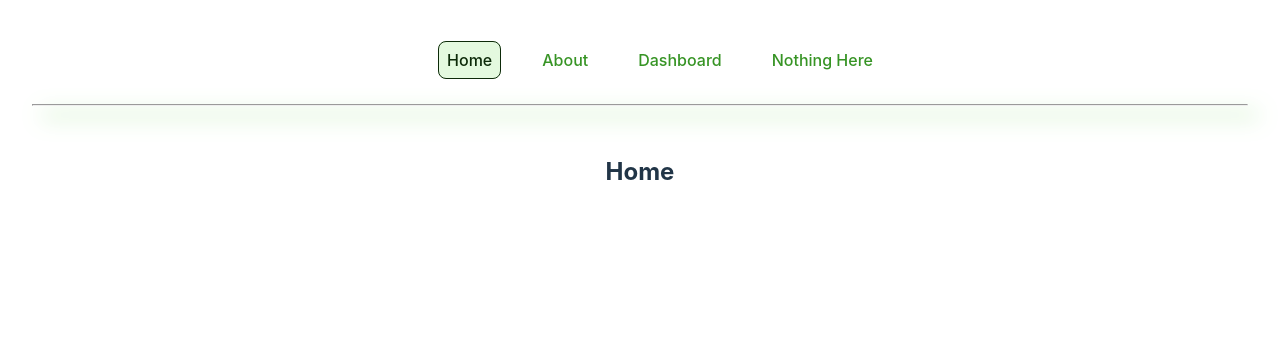
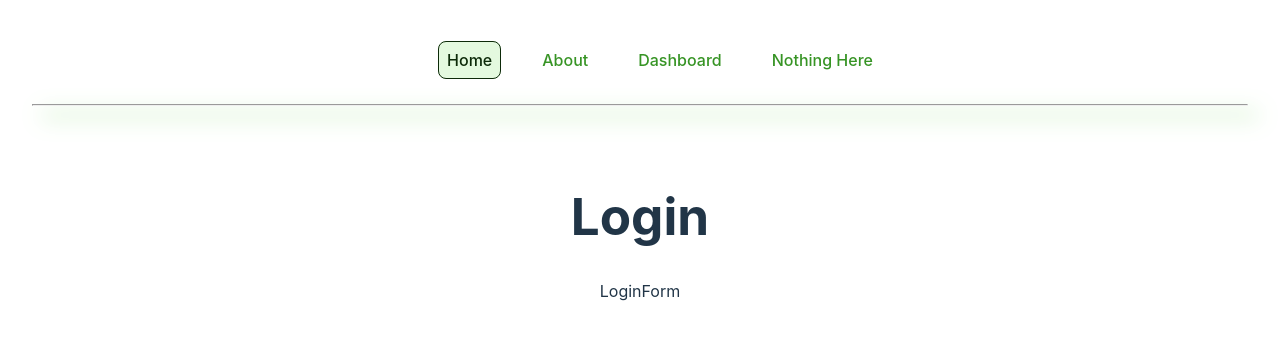
Before and after one commit to RE15EL/react-basic, a React (Vite) app: page / in a window 1280 px wide. Shown: the top 340 px of the page. Built offline with nearby package versions, Linux system fonts and the light colour scheme.

Commit message:
update the application color

```diff
--- /dev/null
+++ b/src/components/forms/loginForm/LoginForm.jsx
@@ -0,0 +1,7 @@
+
+
+export function LoginForm() {
+  return (
+    <div>LoginForm</div>
+  )
+}
--- /dev/null
+++ b/src/components/my-container/MyContainer.jsx
@@ -0,0 +1,9 @@
+
+
+export function MyContainer( { children } ) {
+  return (
+    <div style= { {display: "grid", placeItems: "center" }}>
+        {children}
+    </div>
+  )
+}
--- a/src/index.css
+++ b/src/index.css
@@ -4,7 +4,7 @@
   font-weight: 400;
 
   color-scheme: light dark;
-  color: var(--mantis-750);
+  color: var(--mantis-950);
   background-color: var(--mantis-50);
 
   font-synthesis: none;
@@ -44,6 +44,7 @@ body {
   /* place-items: center; */
   min-width: 100vw;
   min-height: 100vh;
+
 }
 
 h1 {
--- a/src/pages/HomePage/Home.jsx
+++ b/src/pages/HomePage/Home.jsx
@@ -1,9 +1,12 @@
+import { LoginForm } from "../../components/forms/loginForm/LoginForm";
+import { MyContainer } from "../../components/my-container/MyContainer";
 
 
 export function Home() {
     return (
-      <div>
-        <h2>Home</h2>
-      </div>
+      <MyContainer>
+        <h1>Login</h1>
+        <LoginForm />
+      </MyContainer>
     );
   }
```
Also changed, not shown: src/components/forms/userForm/UserForm.jsx (renamed from src/components/userForm/UserForm.jsx).
